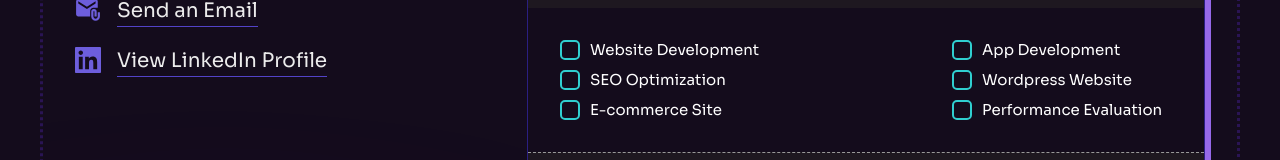
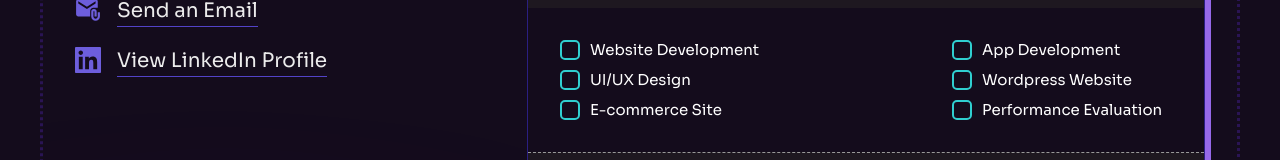
Before and after one commit to awaisdeveloper226/Portfolio-Frontend, a Next.js app: page /contact in a window 1280 px wide. Shown: the part 570-730 px from the top of the page. Built offline with nearby package versions, Linux system fonts and the light colour scheme; a web font is replaced by a local one.

Commit message:
Update contact.js

```diff
--- a/pages/contact.js
+++ b/pages/contact.js
@@ -10,7 +10,7 @@ import { useState } from "react";
 const PROJECT_OPTIONS = [
   "Website Development",
   "App Development",
-  "SEO Optimization",
+  "UI/UX Design",
   "Wordpress Website",
   "E-commerce Site",
   "Performance Evaluation",
```
